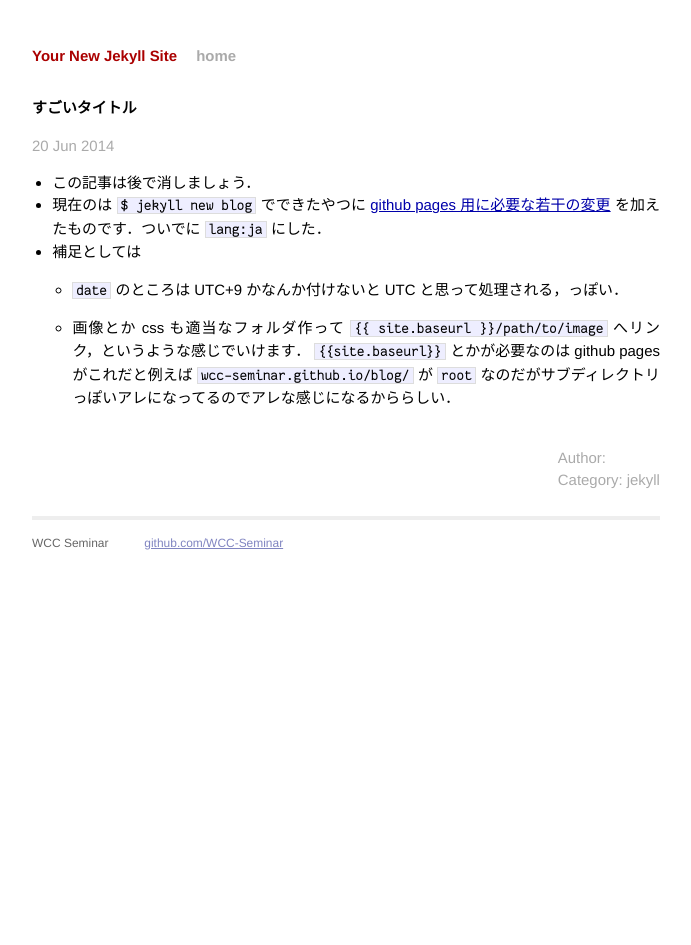
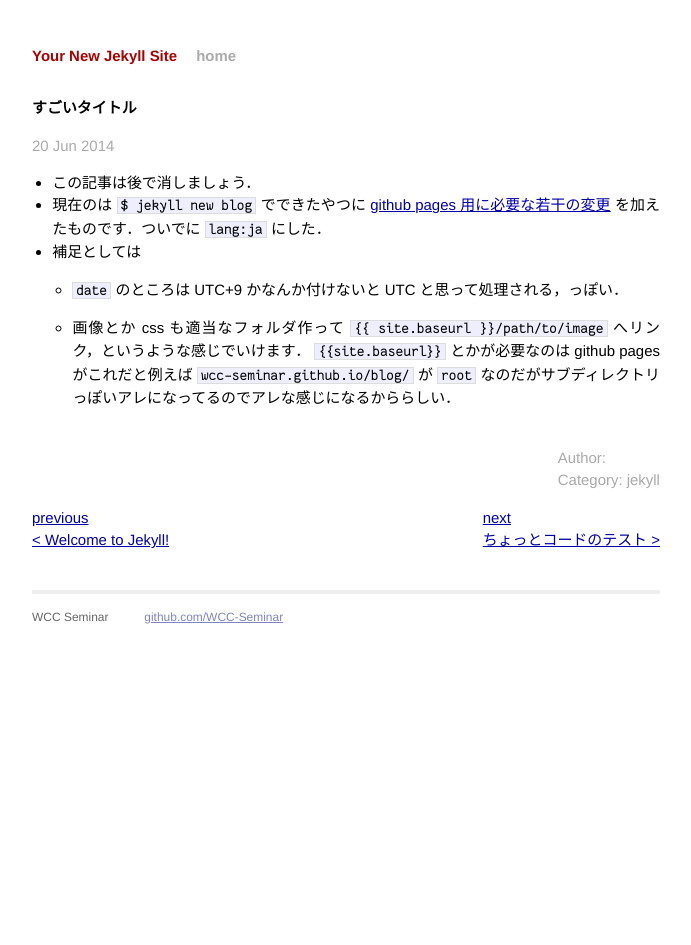
Before and after one commit to WCC-Seminar/blog, a Jekyll site: the page built from _posts/2014-06-20-example.md, in a window 1280 px wide. Shown: the whole page, without its empty margins (294-985 px from the left). Built offline with Jekyll 4.4.1, drawn with Linux system fonts in a browser that asks for light colours; Markdown is read by kramdown in place of the engine named in the settings.

Commit message:
add page-move feature
add page-move feature

```diff
--- a/_layouts/post.html
+++ b/_layouts/post.html
@@ -13,4 +13,12 @@ layout: default
        Category: {{ page.categories }}
      </a>
    </p>
+   <div id="page-move" class="clearfix">
+{% if {{page.previous.url}} %}
+  <p id="previous"><a href="{{site.baseurl}}{{ page.previous.url }}">previous<br />&lt; {{page.previous.title}}</a></p>
+{% endif %}
+{% if {{page.next.url}} %}
+  <p id="next"><a href="{{site.baseurl}}{{ page.next.url }}">next<br />{{page.next.title}} &gt;</a></p>
+{% endif %}
+   </div>
  </div>
--- /dev/null
+++ b/_posts/2014-06-27-helloworld.md
@@ -0,0 +1,12 @@
+---
+layout: post
+title:  "ちょっとコードのテスト"
+date:   2014-06-27 15:50:30 UTC+9
+categories: jekyll
+author: serine
+---
+
+##ちょっとテスト
+{% highlight c++ %}
+{% include code/2014-06-27-helloworld-cpp.cpp %}
+{% endhighlight %}
--- a/css/main.css
+++ b/css/main.css
@@ -191,3 +191,33 @@ a:visited { color: #a0a; }
 .post pre.terminal code {
   background-color: #333;
 }
+
+.post div#page-move p#previous{
+  float: left;
+}
+.post div#page-move p#next{
+  float: right;
+}
+.post div#page-move {
+}
+
+
+
+.clearfix:after {
+    content: " ";
+    display: table;
+    clear: both;
+    visibility: hidden;
+}
+
+.clearfix {
+    *zoom: 1;
+    min-height: 1px;
+}
+* html .clearfix {
+    height: 1px;
+    /*¥*//*/
+    height: auto;
+    overflow: hidden;
+    /**/
+}
```
Also changed, not shown: 2 other files.
